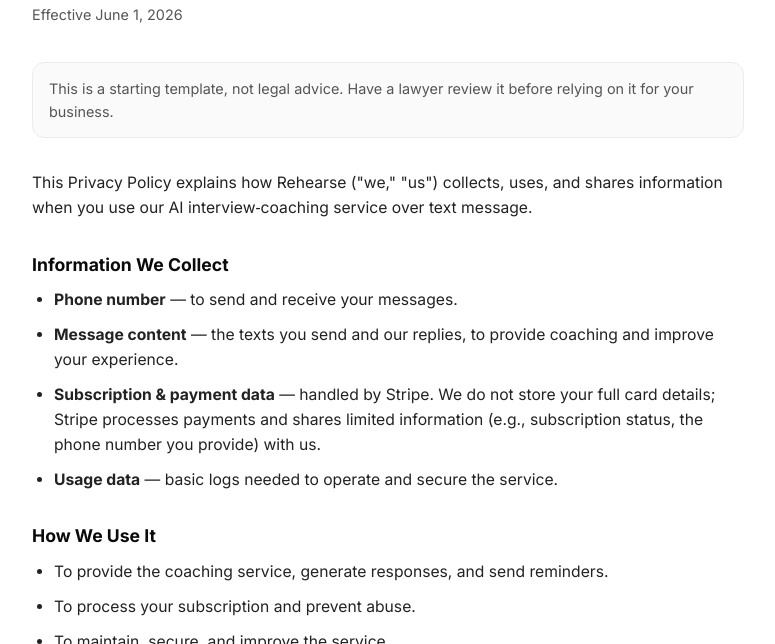
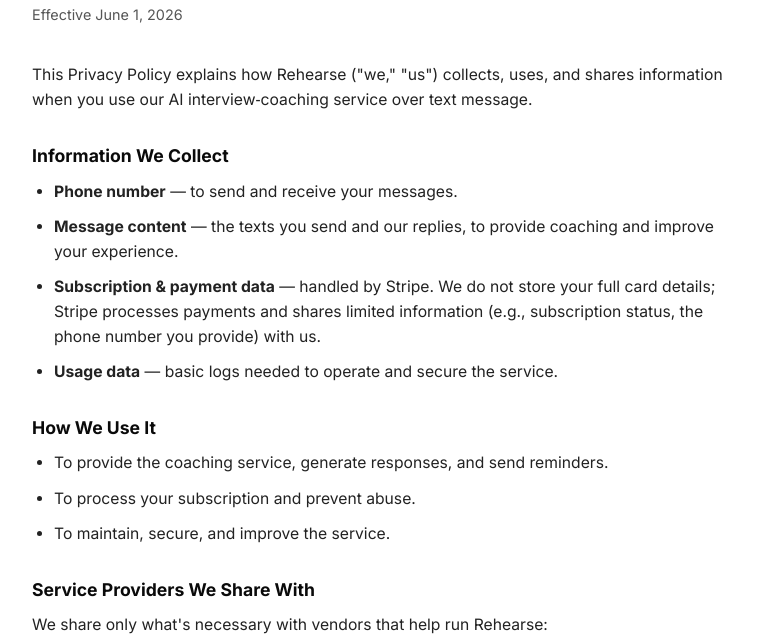
Before and after one commit to TheRuler736/rehearse, a website: page privacy.html in a window 1280 px wide. Shown: the part 162-806 px from the top of the page, without its empty margins (252-1027 px from the left). Drawn offline with Linux system fonts and the light colour scheme.

Commit message:
Remove visitor-facing template disclaimer from Terms/Privacy (keep as internal source comment)

```diff
--- a/privacy.html
+++ b/privacy.html
@@ -27,8 +27,8 @@
     <h1>Privacy Policy</h1>
     <p class="eff">Effective June 1, 2026</p>
 
-    <div class="note">This is a starting template, not legal advice. Have a lawyer review it before relying on it for your business.</div>
-
+    <!-- INTERNAL (not shown to visitors): This is a starting template, not legal advice.
+         Before launch, replace "Rehearse" with your real legal entity + jurisdiction and have a lawyer review. -->
     <p>This Privacy Policy explains how Rehearse ("we," "us") collects, uses, and shares information when you use our AI interview‑coaching service over text message.</p>
 
     <h2>Information We Collect</h2>
```
Also changed, not shown: terms.html (+2 -2 lines).
